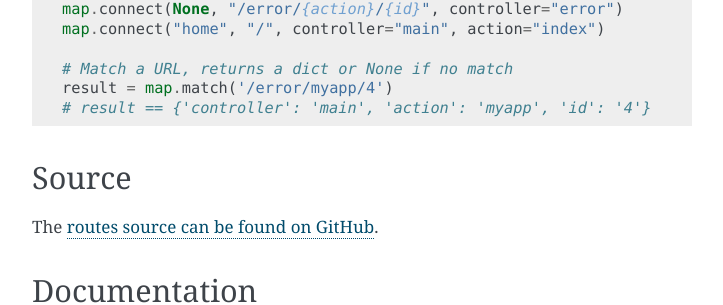
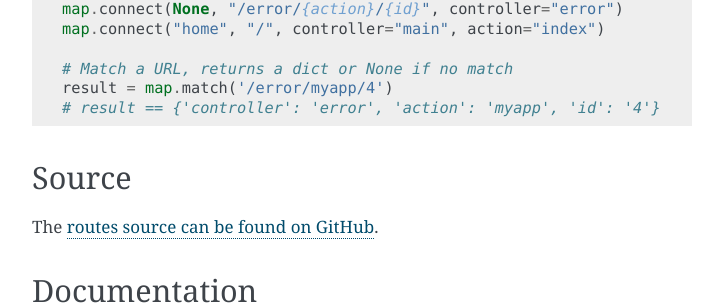
Before and after one commit to bbangert/routes, a Sphinx documentation site: the page built from docs/index.rst, in a window 1280 px wide and 900 px high, scrolled down 717 px. Shown: the part 161-466 px from the top of the window, without its empty margins (388-1111 px from the left). Built offline with Sphinx 7.4.7, drawn with Linux system fonts in a browser that asks for light colours.

Commit message:
docs: Make example comment consistent with code

```diff
--- a/docs/index.rst
+++ b/docs/index.rst
@@ -38,7 +38,7 @@
 
    # Match a URL, returns a dict or None if no match
    result = map.match('/error/myapp/4')
-   # result == {'controller': 'main', 'action': 'myapp', 'id': '4'}
+   # result == {'controller': 'error', 'action': 'myapp', 'id': '4'}
 
 Source
 ======
```
